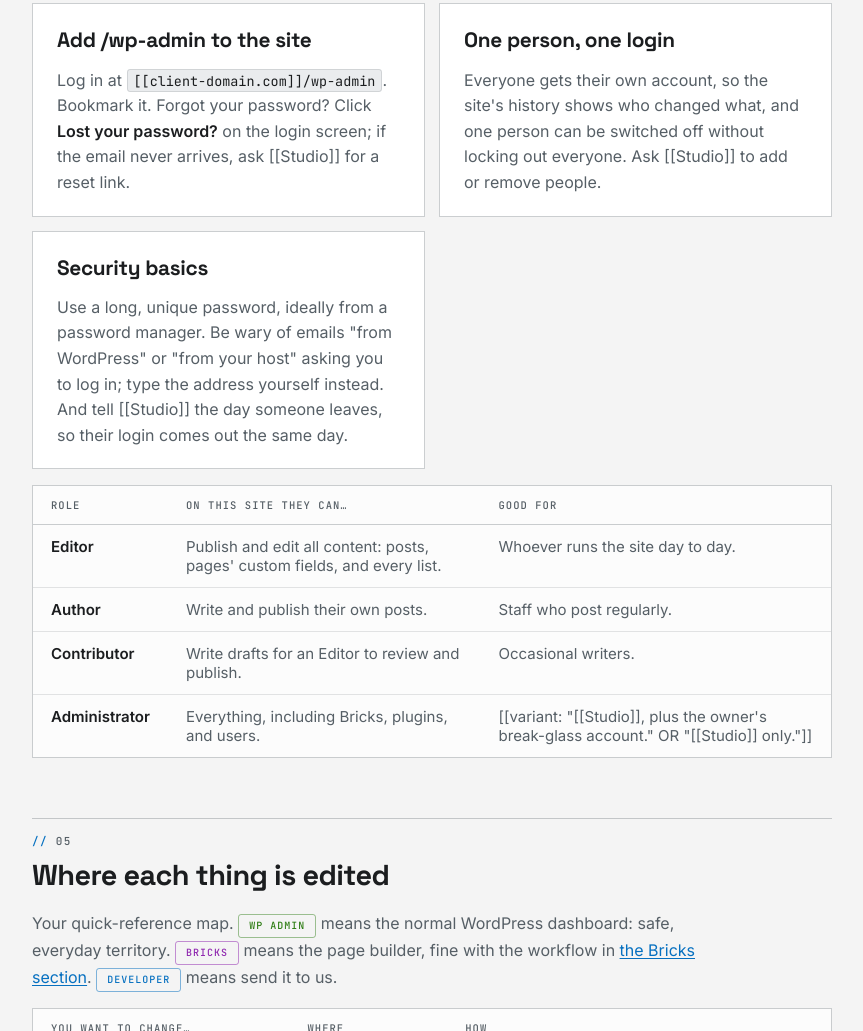
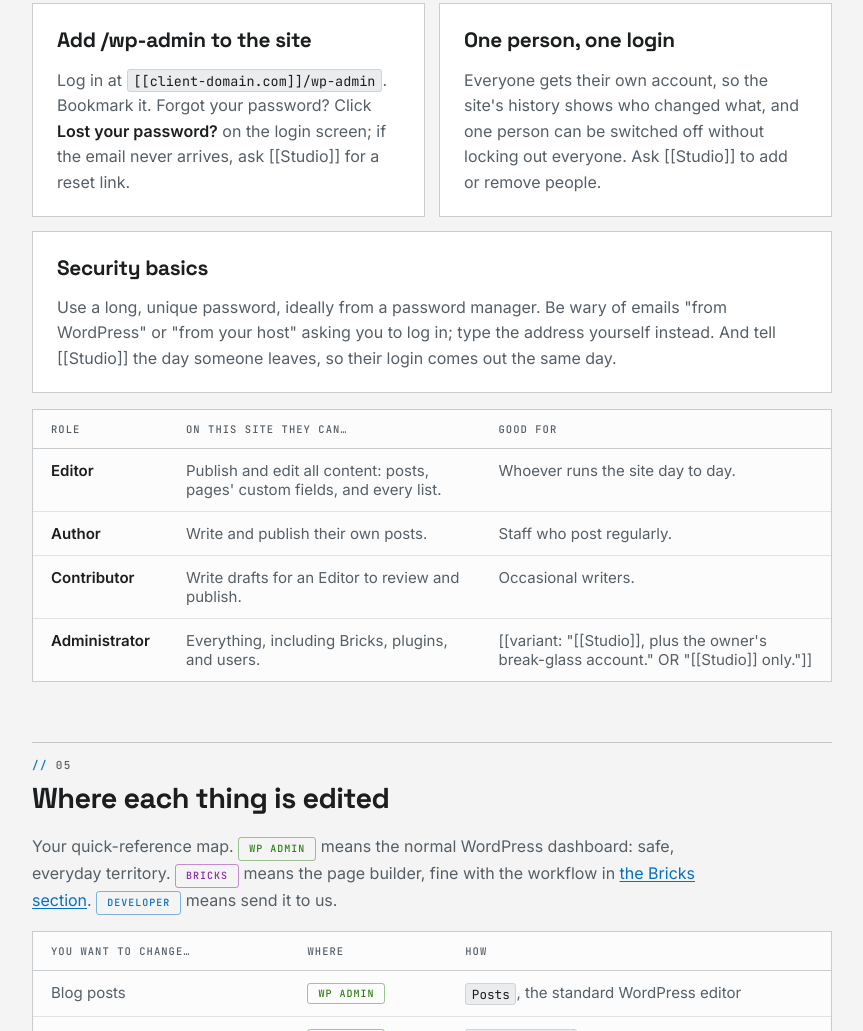
Before and after one commit to webwerksdev/client-handoff-handbook, a plain HTML site: page client-handoff-handbook.html in a window 1280 px wide. Shown: the part 2352-3383 px from the top of the page, without its empty margins (348-1211 px from the left). Drawn offline with Linux system fonts and the light colour scheme.

Commit message:
Balance the login cards

```diff
--- a/client-handoff-handbook.html
+++ b/client-handoff-handbook.html
@@ -316,6 +316,7 @@
   .card p, .card li { color: var(--muted); }
   .card p:last-child { margin-bottom: 0; }
   .grid2 { display: grid; gap: 14px; grid-template-columns: repeat(auto-fit, minmax(270px, 1fr)); margin: 0 0 16px; }
+  .grid2 .span2 { grid-column: 1 / -1; }
   .grid2 .card { margin: 0; }
   .table-scroll {
     overflow-x: auto;
@@ -637,7 +638,7 @@
       <div class="grid2">
         <div class="card"><h3>Add /wp-admin to the site</h3><p>Log in at <code>[[client-domain.com]]/wp-admin</code>. Bookmark it. Forgot your password? Click <strong>Lost your password?</strong> on the login screen; if the email never arrives, ask [[Studio]] for a reset link.</p></div>
         <div class="card"><h3>One person, one login</h3><p>Everyone gets their own account, so the site's history shows who changed what, and one person can be switched off without locking out everyone. Ask [[Studio]] to add or remove people.</p></div>
-        <div class="card"><h3>Security basics</h3><p>Use a long, unique password, ideally from a password manager. Be wary of emails "from WordPress" or "from your host" asking you to log in; type the address yourself instead. And tell [[Studio]] the day someone leaves, so their login comes out the same day.</p></div>
+        <div class="card span2"><h3>Security basics</h3><p>Use a long, unique password, ideally from a password manager. Be wary of emails "from WordPress" or "from your host" asking you to log in; type the address yourself instead. And tell [[Studio]] the day someone leaves, so their login comes out the same day.</p></div>
       </div>
       <div class="table-scroll">
         <table>
```
Also changed, not shown: index.html (+2 -1 lines).
